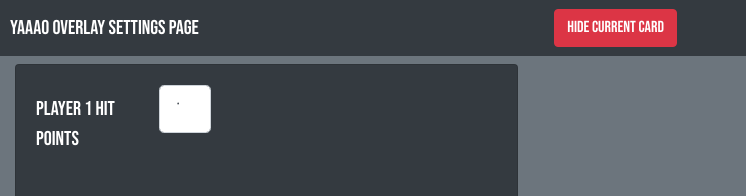
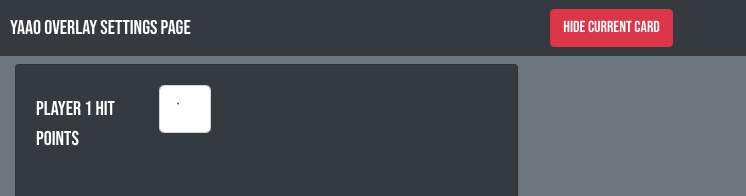
Before and after one commit to norbyyt1300/YAAO, a website: page index.html in a window 1280 px wide. Shown: the top 196 px of the page, 0-746 px from the left. Drawn offline with nearby package versions, Linux system fonts and the light colour scheme; no server answers.

Commit message:
Silly typo

```diff
--- a/index.html
+++ b/index.html
@@ -23,7 +23,7 @@
 
     <!-- Top Navbar -->
     <nav class="navbar navbar-dark top-navbar bg-dark">
-        <a class="navbar-brand" href="#">YAAAO Overlay Settings Page</a>
+        <a class="navbar-brand" href="#">YAAO Overlay Settings Page</a>
         <button type="button" class="btn btn-danger" onclick="emitHideCurrentlyDisplayedCard()">Hide Current Card</button>
         <form class="form-inline my-2 my-lg-0">
             <a id="sourceCodeButton" class="btn my-2 my-sm-0 bg-light me-2" type="submit" target="_blanK"
```
